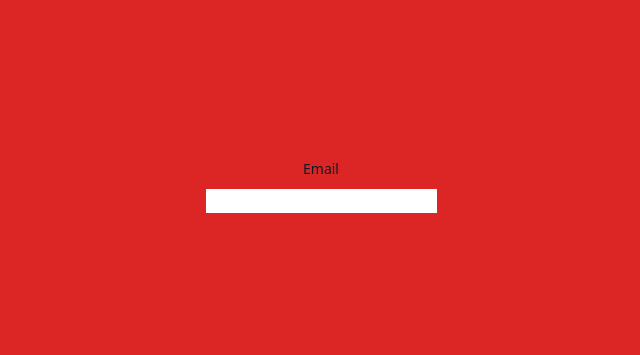
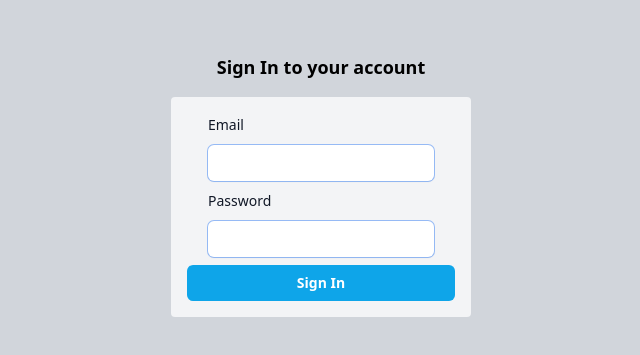
Before and after one commit to Nicholas-Abell/chatApp_full_stack, a Next.js app: page / in a window 1280 px wide. Shown: the part 215-570 px from the top of the page, without its empty margins (319-959 px from the left). Built offline with nearby package versions, Linux system fonts and the light colour scheme; no server answers.

Commit message:
Button comp created

```diff
--- a/app/(site)/components/AuthForm.tsx
+++ b/app/(site)/components/AuthForm.tsx
@@ -3,6 +3,7 @@ import { useSession, signIn, signOut } from "next-auth/react";
 import { useCallback, useState } from "react";
 import { FieldValues, useForm, SubmitHandler } from "react-hook-form";
 import Input from "./inputs/Input";
+import Button from "./Button";
 
 type Variant = "LOGIN" | "REGISTER";
 
@@ -48,13 +49,32 @@ export default function AuthForm() {
 
   return (
     <>
-      <div className="bg-red-600 h-screen w-full flex justify-items-center items-center">
+      <div className="h-screen w-full flex flex-col justify-center items-center bg-gray-300">
+        <h2 className="text-lg font-bold pb-4">Sign In to your account</h2>
         <form
           onSubmit={onSubmit}
-          className="w-full h-full text-center flex justify-center items-center"
+          className="w-[300px] bg-gray-100 p-4 rounded flex gap-2 flex-col justify-center items-center"
         >
-          <Input label="Email" id="email" register={register}/>
+          {variant === "REGISTER" && (
+            <Input label="Name" id="name" register={register} errors={errors} />
+          )}
+          <Input label="Email" id="email" register={register} errors={errors} />
+          <Input
+            label="Password"
+            id="password"
+            register={register}
+            errors={errors}
+          />
+          <Button
+            onClick={() => {}}
+            fullWidth
+            type="submit"
+            disabled={isLoading}
+          >
+            {variant === "LOGIN" ? "Sign In" : "Register"}
+          </Button>
         </form>
+        <div></div>
       </div>
     </>
   );
--- /dev/null
+++ b/app/(site)/components/Button.tsx
@@ -0,0 +1,44 @@
+"use client";
+import clsx from "clsx";
+import React from "react";
+
+type ButtonProps = {
+  type?: "button" | "submit" | "reset" | undefined;
+  fullWidth?: boolean;
+  children: React.ReactNode;
+  onClick: () => void;
+  secondary?: boolean;
+  danger?: boolean;
+  disabled?: boolean;
+};
+
+const Button: React.FC<ButtonProps> = ({
+  type,
+  fullWidth,
+  children,
+  onClick,
+  secondary,
+  danger,
+  disabled,
+}) => {
+  return (
+    <button
+      onClick={onClick}
+      type={type}
+      disabled={disabled}
+      className={clsx(
+        `flex justify-center rounded-md px-3 py-2 text-sm font-semibold text-white focus-visible:outline focus-visible:outline-2 focus-visible:outline-offset-2`,
+        disabled && `opacity-50 cursor-default`,
+        fullWidth && `w-full`,
+        danger &&
+          `bg-rose-500 hover:bg-rose-600 focus-visible:outline-rose-600`,
+        !secondary &&
+          !danger &&
+          `bg-sky-500 hover:bg-sky-600 focus-visible:outline-sky-600`
+      )}
+    >
+      {children}
+    </button>
+  );
+};
+export default Button;
--- a/app/(site)/components/inputs/Input.tsx
+++ b/app/(site)/components/inputs/Input.tsx
@@ -1,4 +1,5 @@
 "use client";
+import clsx from "clsx";
 import React from "react";
 import {
   FieldErrors,
@@ -24,7 +25,7 @@ const Input: React.FC<InputProps> = ({
   required,
   register,
   errors,
-  disabled
+  disabled,
 }) => {
   return (
     <div>
@@ -41,6 +42,11 @@ const Input: React.FC<InputProps> = ({
           autoComplete={id}
           disabled={disabled}
           {...register(id, { required })}
+          className={clsx(
+            `form-input block w-full rounded-md border-0 py-1.5 text-gray-900 shadow-sm ring-1 placeholder:text-gray-300 focus:ring-2 focus:ring-sky-300 sm:text-sm sm:leading-6`,
+            errors[id] && `focus:ring-rose-500`,
+            disabled && `opacity-50 cursor-default`
+          )}
         />
       </div>
     </div>
```
